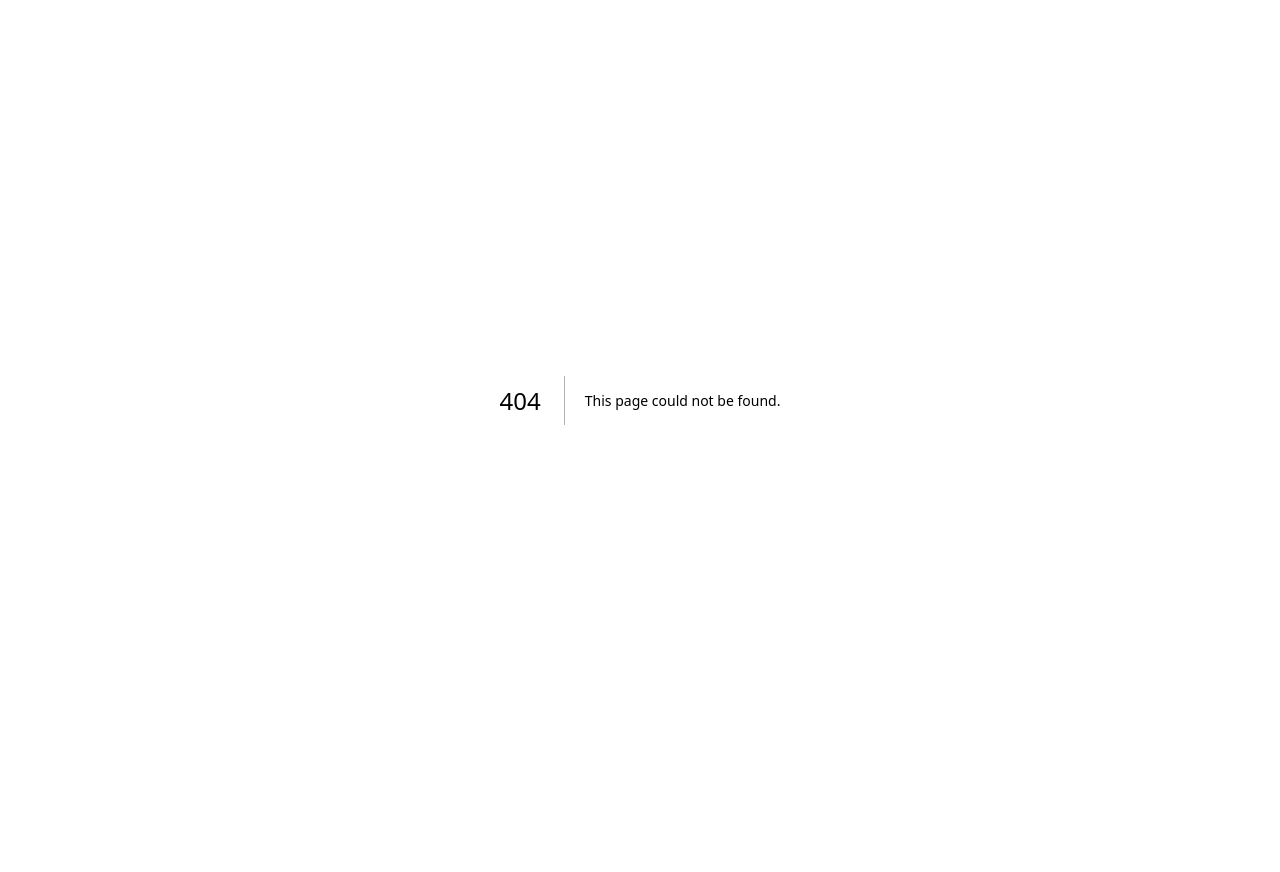
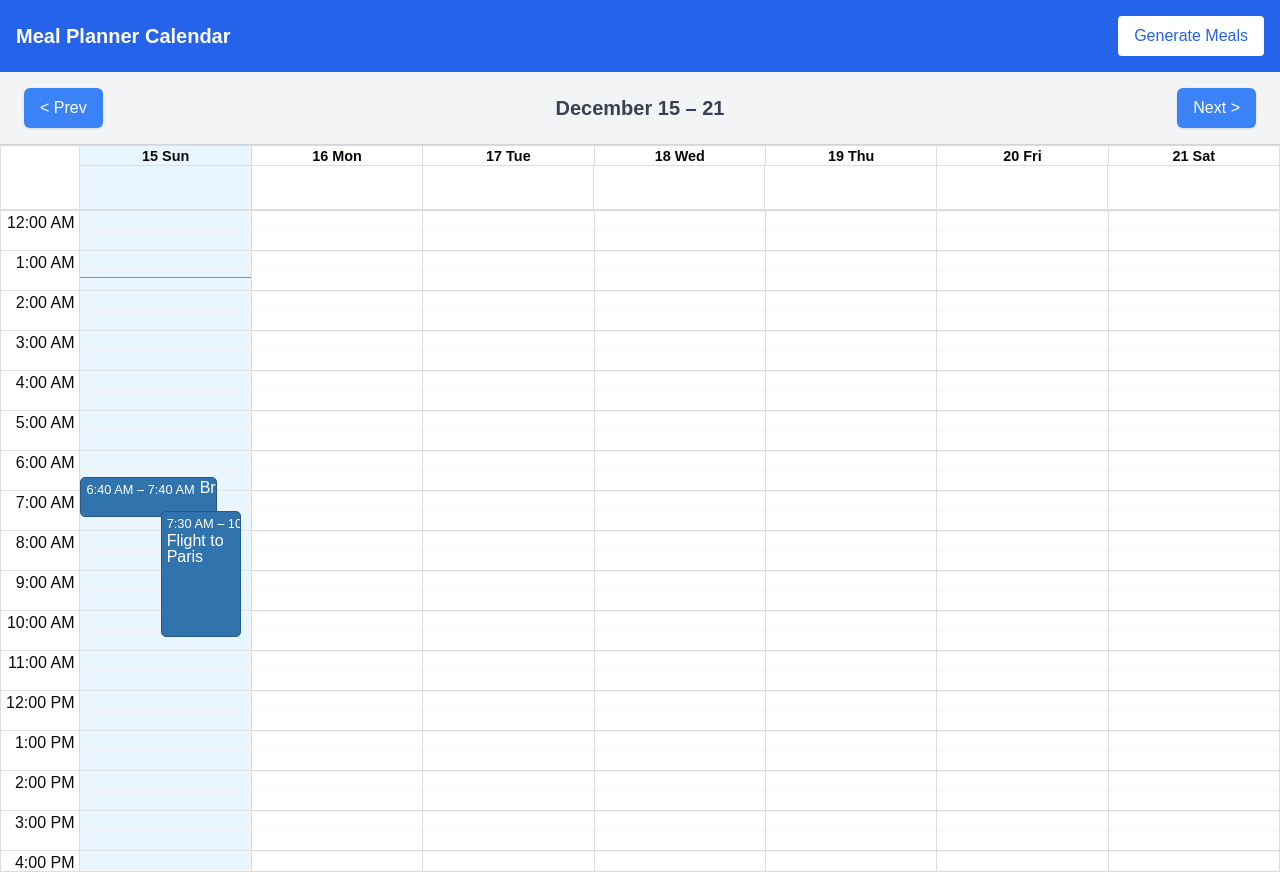
Before and after one commit to Glider6014/kanapka-ai, a Next.js app: page /meal-planner in a window 1280 px wide. Before the commit this address had no page. Before the commit the page ends 800 px from the top, so only its background shows below. Built offline with nearby package versions, Linux system fonts and the light colour scheme; what tailwindcss-motion would draw is missing.

Commit message:
feat: add meal planner calendar with custom event handling and modal for meal generation

```diff
--- /dev/null
+++ b/app/meal-planner/page.tsx
@@ -0,0 +1,53 @@
+"use client";
+import { useState } from "react";
+import dynamic from "next/dynamic";
+import { DateTime } from "luxon";
+import GenerateMealsModal from "@/components/meal-planner/GenerateMealsModal";
+import { CustomEvent } from "@/types/calendar";
+
+const Calendar = dynamic(
+  () => import("@/components/meal-planner/BigCalendar"),
+  {
+    ssr: false,
+  }
+);
+
+export default function Home() {
+  const [events, setEvents] = useState<CustomEvent[]>([
+    {
+      id: 1,
+      title: "Breakfast",
+      start: DateTime.now().set({ hour: 6 }).toJSDate(),
+      end: DateTime.now().set({ hour: 7 }).toJSDate(),
+    },
+    {
+      id: 2,
+      title: "Flight to Paris",
+      start: DateTime.now().set({ hour: 7, minute: 30 }).toJSDate(),
+      end: DateTime.now().set({ hour: 10 }).toJSDate(),
+    },
+  ]);
+  const [isModalOpen, setIsModalOpen] = useState(false);
+
+  const handleCloseModal = () => {
+    setIsModalOpen(false);
+  };
+
+  return (
+    <div className="h-screen">
+      <header className="p-4 bg-blue-600 text-white flex justify-between items-center">
+        <h1 className="text-xl font-bold">Meal Planner Calendar</h1>
+        <button
+          className="bg-white text-blue-600 px-4 py-2 rounded hover:bg-gray-200"
+          onClick={() => setIsModalOpen(true)}
+        >
+          Generate Meals
+        </button>
+      </header>
+      <main className="h-full">
+        <Calendar events={events} setEvents={setEvents} />
+        {isModalOpen && <GenerateMealsModal onClose={handleCloseModal} />}
+      </main>
+    </div>
+  );
+}
--- /dev/null
+++ b/components/meal-planner/BigCalendar.tsx
@@ -0,0 +1,62 @@
+import { Calendar, momentLocalizer, ToolbarProps } from "react-big-calendar";
+import moment from "moment";
+import "react-big-calendar/lib/css/react-big-calendar.css";
+import CustomToolbar from "./CustomToolbar";
+import { CustomEvent } from "@/types/calendar";
+
+interface BigCalendarProps {
+  events: CustomEvent[];
+  setEvents: (events: CustomEvent[]) => void;
+}
+
+interface BigCalendarProps {
+  events: CustomEvent[];
+  setEvents: (events: CustomEvent[]) => void;
+}
+
+const localizer = momentLocalizer(moment);
+
+const BigCalendar: React.FC<BigCalendarProps> = ({ events, setEvents }) => {
+  const handleSelectSlot = ({ start, end }: { start: Date; end: Date }) => {
+    const title = prompt("Enter event title");
+    if (title) {
+      const newEvent: CustomEvent = {
+        id: events.length + 1,
+        title,
+        start,
+        end,
+      };
+      setEvents([...events, newEvent]);
+    }
+  };
+
+  const handleSelectEvent = (event: CustomEvent) => {
+    if (confirm(`Delete the event "${event.title}"?`)) {
+      setEvents(events.filter((e) => e.id !== event.id));
+    }
+  };
+
+  return (
+    <div className="h-full">
+      <Calendar
+        localizer={localizer}
+        events={events}
+        defaultView="week"
+        selectable
+        onSelectSlot={handleSelectSlot}
+        onSelectEvent={handleSelectEvent}
+        style={{ height: "100%" }}
+        step={30}
+        timeslots={2}
+        components={{
+          toolbar: CustomToolbar as React.ComponentType<
+            ToolbarProps<CustomEvent, object>
+          >,
+        }}
+        views={["week"]}
+      />
+    </div>
+  );
+};
+
+export default BigCalendar;
--- /dev/null
+++ b/components/meal-planner/CustomToolbar.tsx
@@ -0,0 +1,28 @@
+import { ToolbarProps } from "react-big-calendar";
+import { FC } from "react";
+import { CustomEvent } from "@/types/calendar";
+
+const CustomToolbar: FC<ToolbarProps<CustomEvent, object>> = ({
+  onNavigate,
+  label,
+}) => {
+  return (
+    <div className="flex justify-between items-center py-4 px-6 bg-gray-100 border-b border-gray-300">
+      <button
+        onClick={() => onNavigate("PREV")}
+        className="bg-blue-500 text-white px-4 py-2 rounded-md shadow hover:bg-blue-600"
+      >
+        &lt; Prev
+      </button>
+      <h2 className="text-xl font-bold text-gray-700">{label}</h2>
+      <button
+        onClick={() => onNavigate("NEXT")}
+        className="bg-blue-500 text-white px-4 py-2 rounded-md shadow hover:bg-blue-600"
+      >
+        Next &gt;
+      </button>
+    </div>
+  );
+};
+
+export default CustomToolbar;
--- /dev/null
+++ b/components/meal-planner/GenerateMealsModal.tsx
@@ -0,0 +1,61 @@
+import { FC, useState } from "react";
+
+interface GenerateMealsModalProps {
+  onClose: () => void;
+}
+
+const days = ["Mon", "Tue", "Wed", "Thu", "Fri", "Sat", "Sun"];
+
+const GenerateMealsModal: FC<GenerateMealsModalProps> = ({ onClose }) => {
+  const [selectedDay, setSelectedDay] = useState<string | null>(null);
+
+  const handleGenerate = () => {
+    alert(`Meals generated for ${selectedDay}`);
+    onClose();
+  };
+
+  return (
+    <div className="fixed inset-0 bg-gray-800 bg-opacity-50 flex items-center justify-center z-50">
+      <div className="bg-white rounded-lg p-6 w-96 shadow-lg">
+        <h2 className="text-lg font-semibold mb-4">Select a Day</h2>
+        <ul className="space-y-2 mb-4">
+          {days.map((day) => (
+            <li key={day}>
+              <button
+                className={`w-full px-4 py-2 rounded text-left ${
+                  selectedDay === day
+                    ? "bg-blue-500 text-white"
+                    : "bg-gray-100 hover:bg-gray-200"
+                }`}
+                onClick={() => setSelectedDay(day)}
+              >
+                {day}
+              </button>
+            </li>
+          ))}
+        </ul>
+        <div className="flex justify-end space-x-2">
+          <button
+            className="px-4 py-2 bg-gray-300 rounded hover:bg-gray-400"
+            onClick={onClose}
+          >
+            Cancel
+          </button>
+          <button
+            className={`px-4 py-2 rounded ${
+              selectedDay
+                ? "bg-blue-500 text-white hover:bg-blue-600"
+                : "bg-gray-300 cursor-not-allowed"
+            }`}
+            onClick={handleGenerate}
+            disabled={!selectedDay}
+          >
+            Generate
+          </button>
+        </div>
+      </div>
+    </div>
+  );
+};
+
+export default GenerateMealsModal;
--- a/package.json
+++ b/package.json
@@ -22,6 +22,7 @@
     "bcryptjs": "^2.4.3",
     "class-variance-authority": "^0.7.0",
     "clsx": "^2.1.1",
+    "date-fns": "^4.1.0",
     "geist": "^1.3.1",
     "langchain": "^0.3.6",
     "lucide-react": "^0.460.0",
@@ -29,6 +30,7 @@
     "next": "14.2.18",
     "next-auth": "^4.24.10",
     "react": "^18",
+    "react-big-calendar": "^1.16.3",
     "react-dom": "^18",
     "react-hook-form": "^7.53.2",
     "tailwind-merge": "^2.5.4",
@@ -38,8 +40,10 @@
   },
   "devDependencies": {
     "@types/bcryptjs": "^2.4.6",
+    "@types/luxon": "^3.4.2",
     "@types/node": "^20",
     "@types/react": "^18",
+    "@types/react-big-calendar": "^1.16.0",
     "@types/react-dom": "^18",
     "eslint": "^8",
     "eslint-config-next": "14.2.18",
--- /dev/null
+++ b/types/calendar.ts
@@ -0,0 +1,8 @@
+import { Event } from "react-big-calendar";
+
+export interface CustomEvent extends Event {
+  id: number;
+  title: string;
+  start: Date;
+  end: Date;
+}
```
Also changed, not shown: 1 other file (tests, documents, lock files or other folders).
